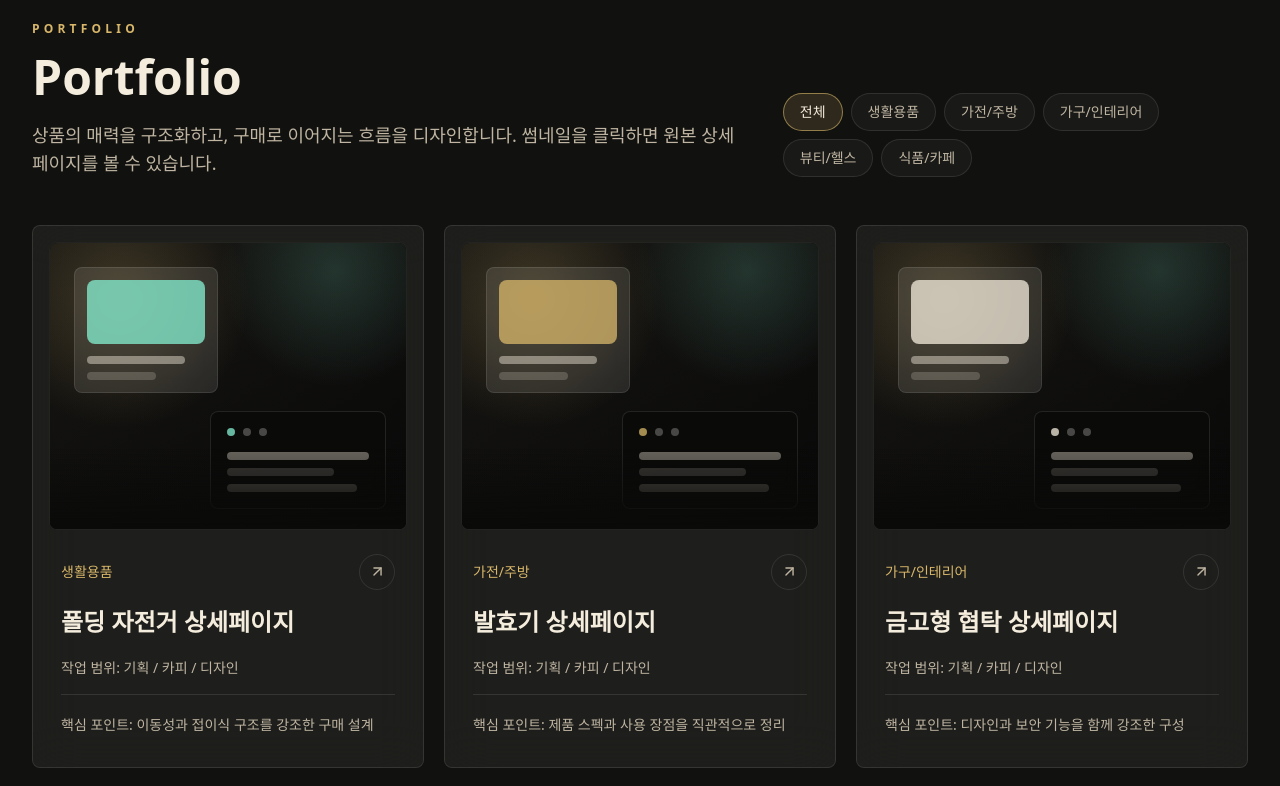
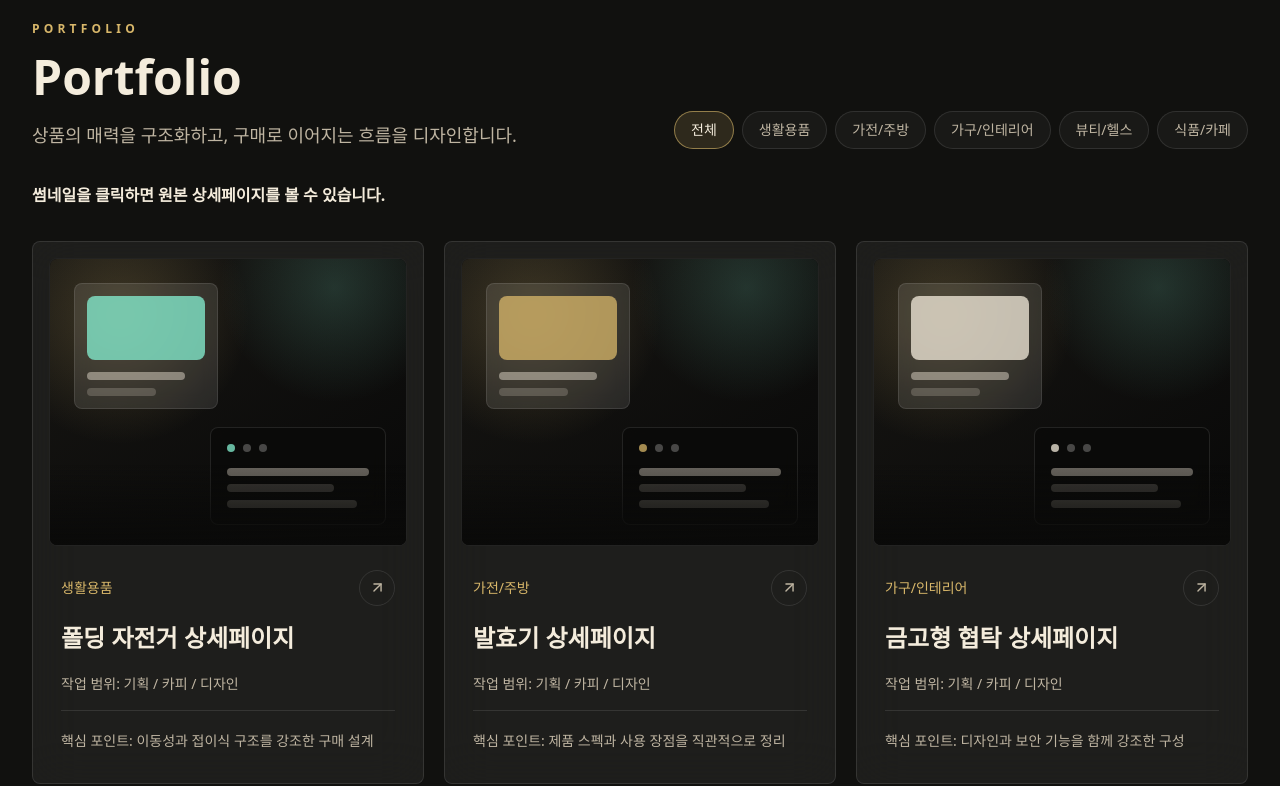
Before and after one commit to janudece2426/detail-studio-portfolio, a Next.js app: page / in a window 1280 px wide. Shown: the part 1680-2466 px from the top of the page. Built offline with nearby package versions, Linux system fonts and the light colour scheme; no server answers.

Commit message:
Move portfolio click guidance below heading

```diff
--- a/src/components/PortfolioSection.tsx
+++ b/src/components/PortfolioSection.tsx
@@ -25,7 +25,7 @@ export function PortfolioSection({ items = portfolioItems }: PortfolioSectionPro
           <SectionHeading
             eyebrow="Portfolio"
             title="Portfolio"
-            description="상품의 매력을 구조화하고, 구매로 이어지는 흐름을 디자인합니다. 썸네일을 클릭하면 원본 상세페이지를 볼 수 있습니다."
+            description="상품의 매력을 구조화하고, 구매로 이어지는 흐름을 디자인합니다."
           />
           <div className="flex flex-wrap gap-2">
             {categories.map((category) => (
@@ -45,7 +45,11 @@ export function PortfolioSection({ items = portfolioItems }: PortfolioSectionPro
           </div>
         </div>
 
-        <motion.div layout className="mt-12 grid gap-5 md:grid-cols-2 xl:grid-cols-3">
+        <p className="mt-8 text-base font-semibold leading-7 text-ivory">
+          썸네일을 클릭하면 원본 상세페이지를 볼 수 있습니다.
+        </p>
+
+        <motion.div layout className="mt-8 grid gap-5 md:grid-cols-2 xl:grid-cols-3">
           <AnimatePresence mode="popLayout">
             {filtered.map((item) => (
               <PortfolioCard key={item.title} item={item} />
```
